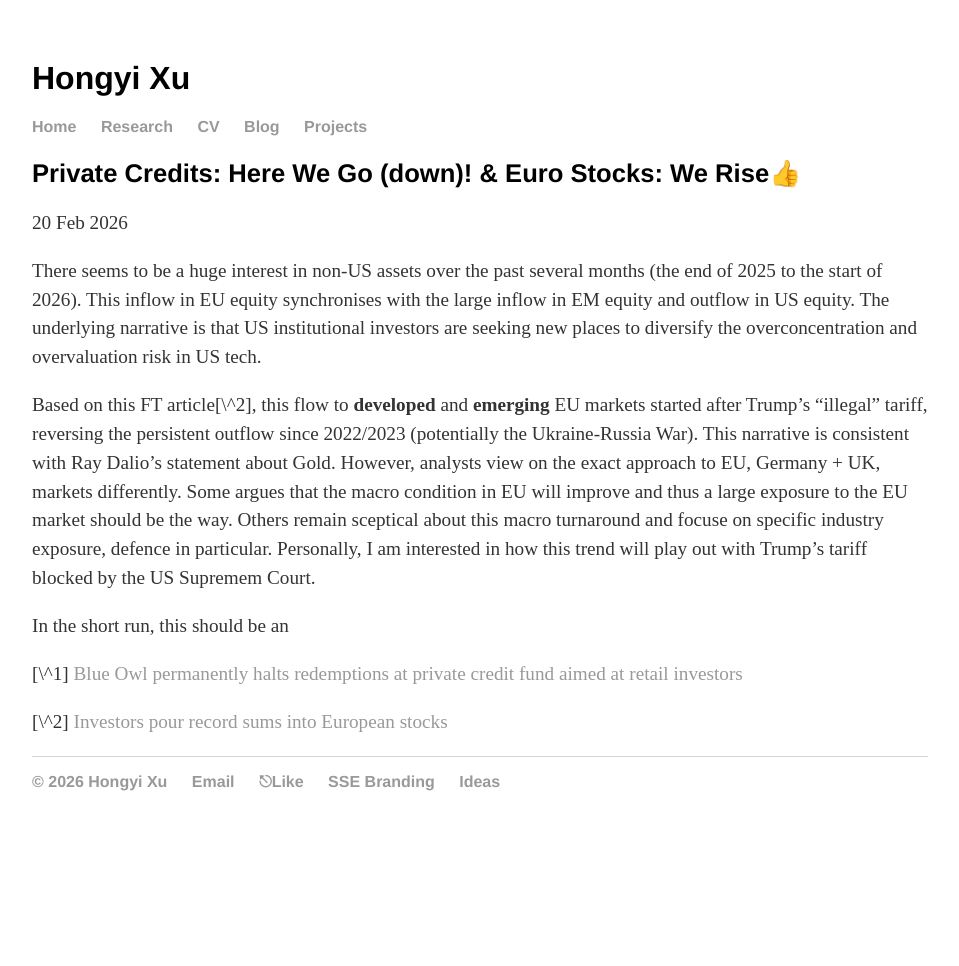
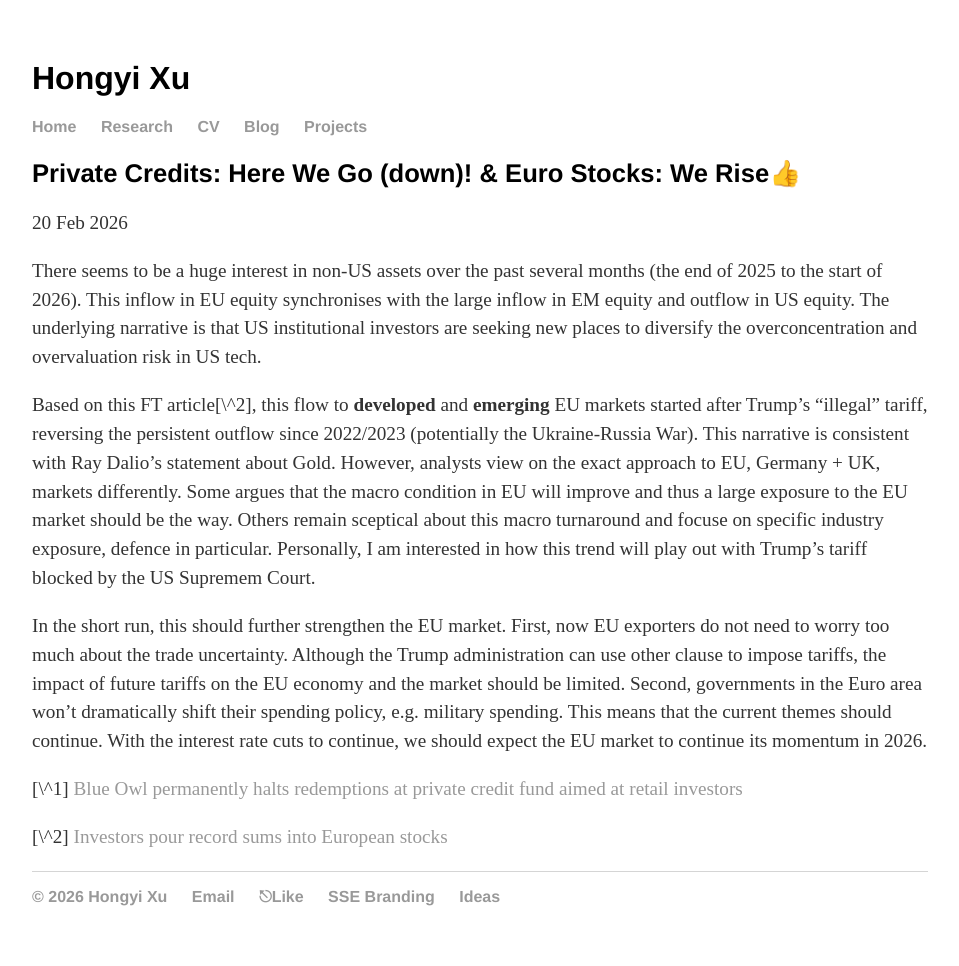
Before and after one commit to hongyileoxu/hongyileoxu.github.io, a Jekyll site: the page built from _posts/2026-02-20-blue-owel.md, in a window 1280 px wide. Shown: the whole page, without its empty margins (160-1119 px from the left). Built offline with Jekyll 4.4.1, drawn with Linux system fonts in a browser that asks for light colours; before the commit the page ends 900 px from its top, so only the background shows below that.

Commit message:
Revise analysis on EU market and tariff impacts
Updated the analysis on EU market trends and the impact of Trump's tariff situation, emphasizing the potential for strengthening in the EU market.

```diff
--- a/_posts/2026-02-20-blue-owel.md
+++ b/_posts/2026-02-20-blue-owel.md
@@ -8,7 +8,7 @@ There seems to be a huge interest in non-US assets over the past several months
 
 Based on this FT article[\^2], this flow to **developed** and **emerging** EU markets started after Trump's "illegal" tariff, reversing the persistent outflow since 2022/2023 (potentially the Ukraine-Russia War). This narrative is consistent with Ray Dalio's statement about Gold. However, analysts view on the exact approach to EU, Germany + UK, markets differently. Some argues that the macro condition in EU will improve and thus a large exposure to the EU market should be the way. Others remain sceptical about this macro turnaround and focuse on specific industry exposure, defence in particular. Personally, I am interested in how this trend will play out with Trump's tariff blocked by the US Supremem Court.
 
-In the short run, this should be an
+In the short run, this should further strengthen the EU market. First, now EU exporters do not need to worry too much about the trade uncertainty. Although the Trump administration can use other clause to impose tariffs, the impact of future tariffs on the EU economy and the market should be limited. Second, governments in the Euro area won't dramatically shift their spending policy, e.g. military spending. This means that the current themes should continue. With the interest rate cuts to continue, we should expect the EU market to continue its momentum in 2026.
 
 
 [\^1] [Blue Owl permanently halts redemptions at private credit fund aimed at retail investors](https://www.ft.com/content/b2f299f6-2a82-4a43-bcbf-86cac3937550?shareType=nongift)
```
